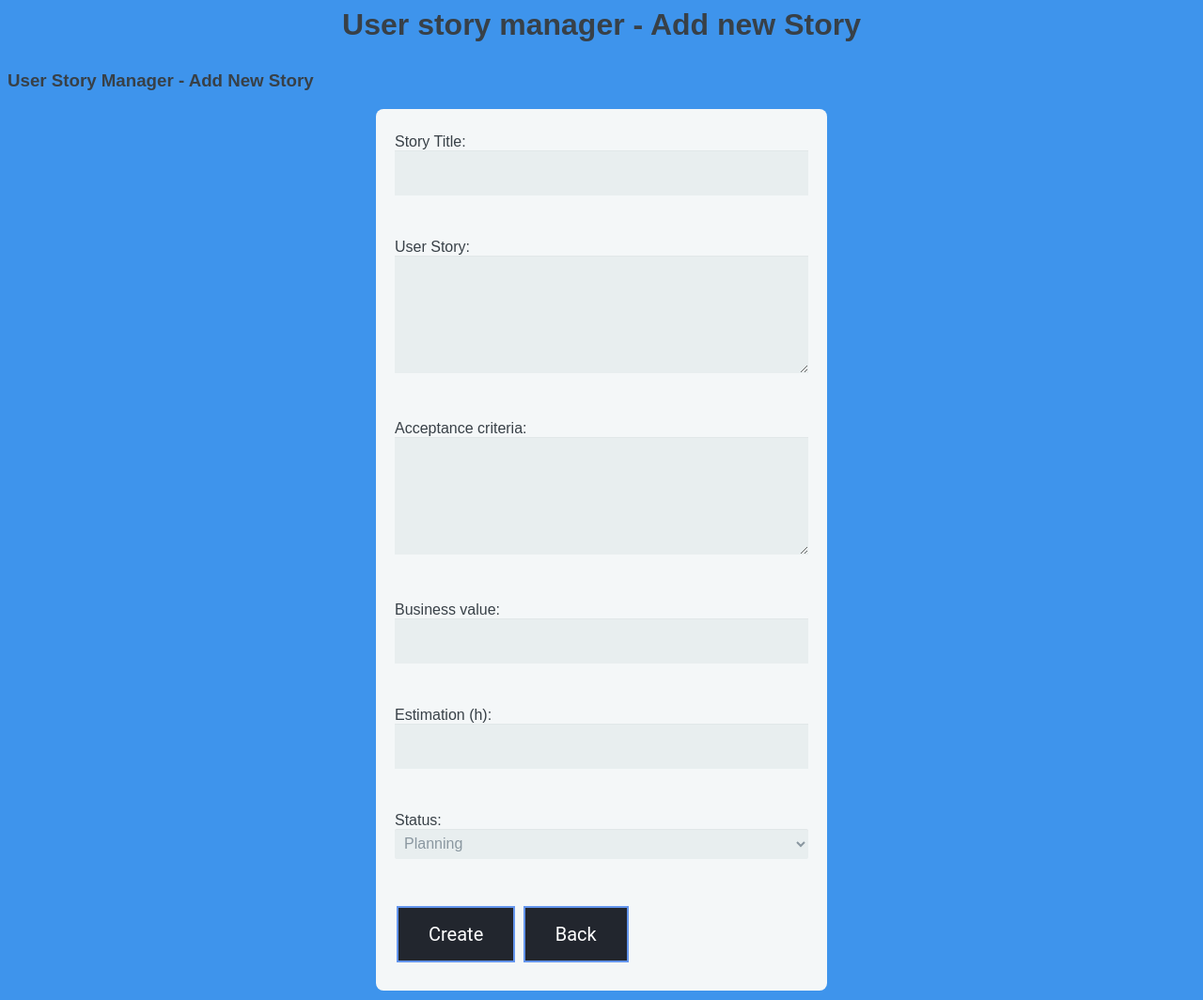
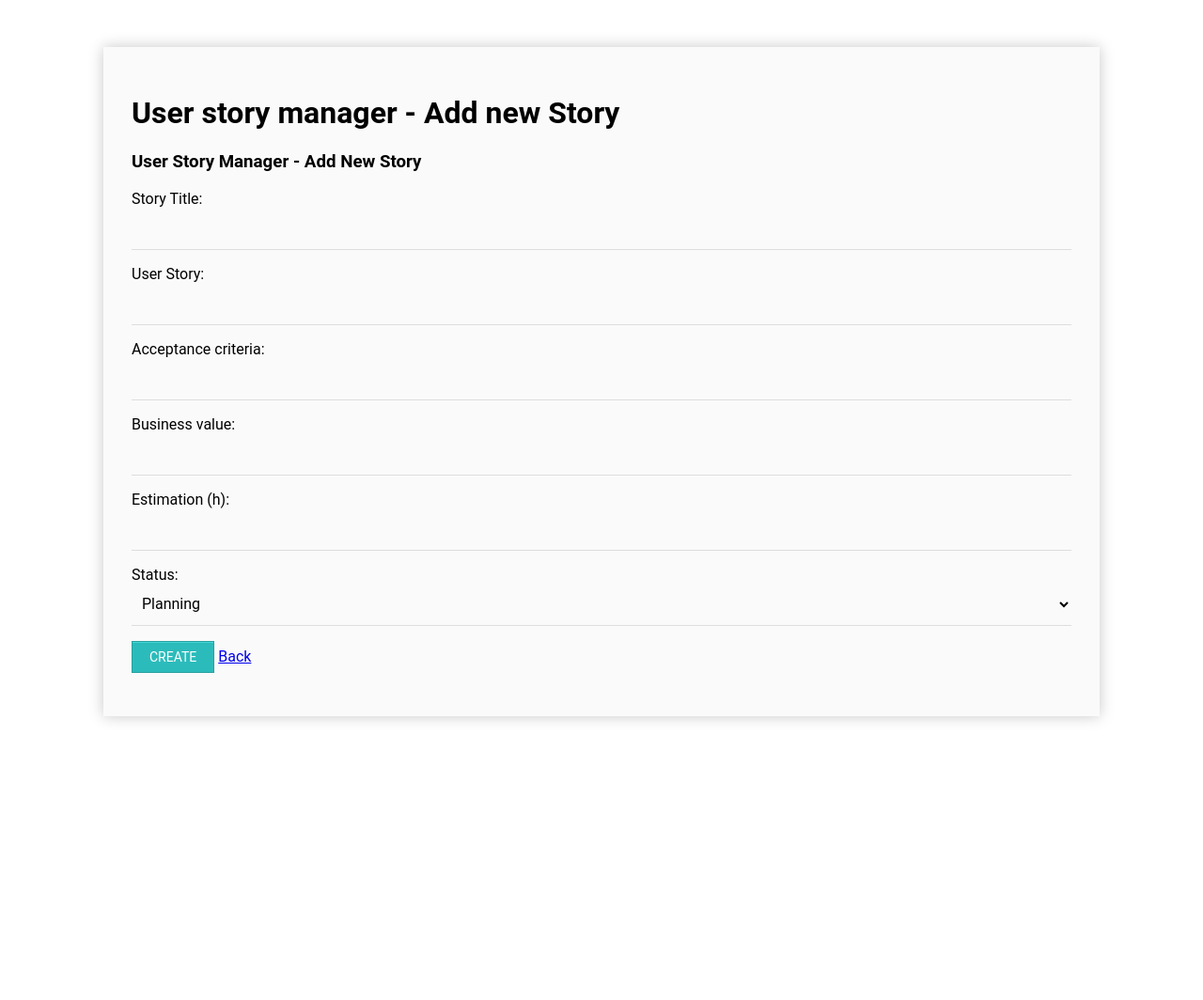
Before and after one commit to gabee1987/super-sprinter-3000-Gabor_Koncz, a Flask app: page /story in a window 1280 px wide. Shown: the whole page at 94% size. After the commit the page ends 768 px from the top, so only its background shows below. Run offline with Flask 2, Linux system fonts and the light colour scheme.

Commit message:
css for list is done, edit still in progress

```diff
--- /dev/null
+++ b/static/edit_style.css
@@ -0,0 +1,109 @@
+/*** Edit page Styles **/
+
+.form-style-8{
+    font-family: 'Roboto', sans-serif;
+    width: 1000px;
+    padding: 30px;
+    background: #fafafa;
+    margin: 50px auto;
+    box-shadow: 0px 0px 15px rgba(0, 0, 0, 0.22);
+    -moz-box-shadow: 0px 0px 15px rgba(0, 0, 0, 0.22);
+    -webkit-box-shadow:  0px 0px 15px rgba(0, 0, 0, 0.22);
+
+}
+.form-style-8 h2{
+    background: #4D4D4D;
+    text-transform: uppercase;
+    font-family: 'Roboto', sans-serif;
+    color: #797979;
+    font-size: 18px;
+    font-weight: 100;
+    padding: 20px;
+    margin: -30px -30px 30px -30px;
+}
+.form-style-8 input[type="text"],
+.form-style-8 input[type="date"],
+.form-style-8 input[type="datetime"],
+.form-style-8 input[type="email"],
+.form-style-8 input[type="number"],
+.form-style-8 input[type="search"],
+.form-style-8 input[type="time"],
+.form-style-8 input[type="url"],
+.form-style-8 input[type="password"],
+.form-style-8 textarea,
+.form-style-8 select
+{
+    box-sizing: border-box;
+    -webkit-box-sizing: border-box;
+    -moz-box-sizing: border-box;
+    outline: none;
+    display: block;
+    width: 100%;
+    padding: 7px;
+    border: none;
+    border-bottom: 1px solid #ddd;
+    background: transparent;
+    margin-bottom: 10px;
+    font: 16px 'Roboto', sans-serif;
+    height: 45px;
+}
+.form-style-8 textarea{
+    resize:none;
+    overflow: hidden;
+}
+.form-style-8 input[type="button"],
+.form-style-8 input[type="submit"]{
+    -moz-box-shadow: inset 0px 1px 0px 0px #45D6D6;
+    -webkit-box-shadow: inset 0px 1px 0px 0px #45D6D6;
+    box-shadow: inset 0px 1px 0px 0px #45D6D6;
+    background-color: #2CBBBB;
+    border: 1px solid #27A0A0;
+    display: inline-block;
+    cursor: pointer;
+    color: #FFFFFF;
+    font-family: 'Roboto', sans-serif;
+    font-size: 14px;
+    padding: 8px 18px;
+    text-decoration: none;
+    text-transform: uppercase;
+}
+.form-style-8 input[type="button"]:hover,
+.form-style-8 input[type="submit"]:hover {
+    background:linear-gradient(to bottom, #34CACA 5%, #30C9C9 100%);
+    background-color:#34CACA;
+}
+
+
+/***
+div.story_edit_title {
+    display: block;
+    margin: auto;
+    max-width: 600px;
+    padding:5px;
+    width: 100%;
+}
+
+.story_edit_title h1 {
+    color: #fafafa;
+    font-size: 30px;
+    font-weight: 500;
+    font-style:normal;
+    font-family: "Roboto", helvetica, arial, sans-serif;
+    text-transform:uppercase;
+}
+
+div.story_manager_title {
+    display: block;
+    max-width: 600px;
+    padding:5px;
+    width: 100%;
+}
+
+.story_manager_title h3 {
+   color: #fafafa;
+   font-size: 30px;
+   font-weight: 500;
+   font-style:normal;
+   font-family: "Roboto", helvetica, arial, sans-serif;
+}
+***/
--- a/static/style.css
+++ /dev/null
@@ -1,335 +0,0 @@
-
-/*** Table Styles ***/
-
-body {
-  background-color: #3e94ec;
-  font-family: "Roboto", helvetica, arial, sans-serif;
-  font-size: 16px;
-  font-weight: 400;
-  text-rendering: optimizeLegibility;
-}
-
-div.table-title {
-   display: block;
-  margin: auto;
-  max-width: 600px;
-  padding:5px;
-  width: 100%;
-}
-
-
-.table-title h1 {
-   color: #fafafa;
-   font-size: 30px;
-   font-weight: 400;
-   font-style:normal;
-   font-family: "Roboto", helvetica, arial, sans-serif;
-   text-shadow: -1px -1px 1px rgba(0, 0, 0, 0.1);
-   text-transform:uppercase;
-}
-
-
-.table-fill {
-  background: white;
-  border-radius:3px;
-  border-collapse: collapse;
-  height: 320px;
-  margin: auto;
-  max-width: 600px;
-  padding:5px;
-  width: 100%;
-  box-shadow: 0 5px 10px rgba(0, 0, 0, 0.1);
-  animation: float 5s infinite;
-}
-
-th {
-  color:#D5DDE5;;
-  background:#1b1e24;
-  border-bottom:4px solid #9ea7af;
-  border-right: 1px solid #343a45;
-  font-size:23px;
-  font-weight: 100;
-  padding:24px;
-  text-align:left;
-  text-shadow: 0 1px 1px rgba(0, 0, 0, 0.1);
-  vertical-align:middle;
-}
-
-th:first-child {
-  border-top-left-radius:3px;
-}
-
-th:last-child {
-  border-top-right-radius:3px;
-  border-right:none;
-}
-
-tr {
-  border-top: 1px solid #C1C3D1;
-  border-bottom-: 1px solid #C1C3D1;
-  color:#666B85;
-  font-size:16px;
-  font-weight:normal;
-  text-shadow: 0 1px 1px rgba(256, 256, 256, 0.1);
-}
-
-tr:hover td {
-  background:#4E5066;
-  color:#FFFFFF;
-  border-top: 1px solid #22262e;
-  border-bottom: 1px solid #22262e;
-}
-
-tr:first-child {
-  border-top:none;
-}
-
-tr:last-child {
-  border-bottom:none;
-}
-
-tr:nth-child(odd) td {
-  background:#EBEBEB;
-}
-
-tr:nth-child(odd):hover td {
-  background:#4E5066;
-}
-
-tr:last-child td:first-child {
-  border-bottom-left-radius:3px;
-}
-
-tr:last-child td:last-child {
-  border-bottom-right-radius:3px;
-}
-
-td {
-  background:#FFFFFF;
-  padding:20px;
-  text-align:left;
-  vertical-align:middle;
-  font-weight:300;
-  font-size:18px;
-  text-shadow: -1px -1px 1px rgba(0, 0, 0, 0.1);
-  border-right: 1px solid #C1C3D1;
-}
-
-td:last-child {
-  border-right: 0px;
-}
-
-th.text-left {
-  text-align: left;
-}
-
-th.text-center {
-  text-align: center;
-}
-
-th.text-right {
-  text-align: right;
-}
-
-td.text-left {
-  text-align: left;
-}
-
-td.text-center {
-  text-align: center;
-}
-
-td.text-right {
-  text-align: right;
-}
-
-
-/*** Button Styles ***/
-.button {
-    background-color: black;
-    color: white;
-    padding: 16px 32px;
-    text-align: center;
-    text-decoration: none;
-    display: inline-block;
-    font-size: 20px;
-    font-family: "Roboto", helvetica, arial, sans-serif;
-    margin: 4px 2px;
-    -webkit-transition-duration: 0.4s; /* Safari */
-    transition-duration: 0.4s;
-    cursor: pointer;
-}
-
-.button {
-    background-color: #22262e;
-    color: white;
-    border: 2px solid #6495ED;
-}
-
-.button:hover {
-    background-color: #4E5066;
-    color: white;
-}
-
-#create_story {
-    position:absolute;
-    transition: .5s ease;
-    left: 50px;
-    top: 30px;
-
-}
-
-/*** Edit page Styles **/
-
-
-*, *:before, *:after {
-  -moz-box-sizing: border-box;
-  -webkit-box-sizing: border-box;
-  box-sizing: border-box;
-}
-
-body {
-  font-family: 'Nunito', sans-serif;
-  color: #384047;
-}
-
-form {
-  max-width: 300px;
-  margin: 10px auto;
-  padding: 10px 20px;
-  background: #f4f7f8;
-  border-radius: 8px;
-}
-
-h1 {
-  margin: 0 0 30px 0;
-  text-align: center;
-}
-
-input[type="text"],
-input[type="password"],
-input[type="date"],
-input[type="datetime"],
-input[type="email"],
-input[type="number"],
-input[type="search"],
-input[type="tel"],
-input[type="time"],
-input[type="url"],
-textarea,
-select {
-  background: rgba(255,255,255,0.1);
-  border: none;
-  font-size: 16px;
-  height: auto;
-  margin: 0;
-  outline: 0;
-  padding: 15px;
-  width: 100%;
-  background-color: #e8eeef;
-  color: #8a97a0;
-  box-shadow: 0 1px 0 rgba(0,0,0,0.03) inset;
-  margin-bottom: 30px;
-}
-
-input[type="radio"],
-input[type="checkbox"] {
-  margin: 0 4px 8px 0;
-}
-
-select {
-  padding: 6px;
-  height: 32px;
-  border-radius: 2px;
-}
-
-button {
-  padding: 19px 39px 18px 39px;
-  color: #FFF;
-  background-color: #4bc970;
-  font-size: 18px;
-  text-align: center;
-  font-style: normal;
-  border-radius: 5px;
-  width: 100%;
-  border: 1px solid #3ac162;
-  border-width: 1px 1px 3px;
-  box-shadow: 0 -1px 0 rgba(255,255,255,0.1) inset;
-  margin-bottom: 10px;
-}
-
-fieldset {
-  margin-bottom: 30px;
-  border: none;
-}
-
-legend {
-  font-size: 1.4em;
-  margin-bottom: 10px;
-}
-
-label {
-  display: block;
-  margin-bottom: 8px;
-}
-
-label.light {
-  font-weight: 300;
-  display: inline;
-}
-
-.number {
-  background-color: #5fcf80;
-  color: #fff;
-  height: 30px;
-  width: 30px;
-  display: inline-block;
-  font-size: 0.8em;
-  margin-right: 4px;
-  line-height: 30px;
-  text-align: center;
-  text-shadow: 0 1px 0 rgba(255,255,255,0.2);
-  border-radius: 100%;
-}
-
-@media screen and (min-width: 480px) {
-
-  form {
-    max-width: 480px;
-  }
-
-}
-
-/***
-div.story_edit_title {
-    display: block;
-    margin: auto;
-    max-width: 600px;
-    padding:5px;
-    width: 100%;
-}
-
-.story_edit_title h1 {
-    color: #fafafa;
-    font-size: 30px;
-    font-weight: 500;
-    font-style:normal;
-    font-family: "Roboto", helvetica, arial, sans-serif;
-    text-transform:uppercase;
-}
-
-div.story_manager_title {
-    display: block;
-    max-width: 600px;
-    padding:5px;
-    width: 100%;
-}
-
-.story_manager_title h3 {
-   color: #fafafa;
-   font-size: 30px;
-   font-weight: 500;
-   font-style:normal;
-   font-family: "Roboto", helvetica, arial, sans-serif;
-}
-***/
--- a/templates/form.html
+++ b/templates/form.html
@@ -1,8 +1,9 @@
 <!DOCTYPE html>
 
 <html>
-    <link rel="stylesheet" href="/static/style.css">
+    <link rel="stylesheet" href="/static/edit_style.css">
     {% if not story_ID %}
+    <div class="form-style-8">
     <head>
         <title>Sprinter 3000 - Add new Story</title>
             <h1>User story manager - Add new Story</h1>
@@ -37,7 +38,9 @@
                 <a href="/" class="button">Back</a></p>
             </form>
         </body>
+    </div>
     {% else %}
+    <div class="form-style-8">
     <head>
         <title>Sprinter 3000 - Edit Story</title>
             <div align="middle" class="story_edit_title">
@@ -79,5 +82,6 @@
                 </p>
             </form>
         </body>
+    </div>
     {% endif %}
 </html>
--- a/templates/list.html
+++ b/templates/list.html
@@ -1,7 +1,7 @@
 <!DOCTYPE html>
 
 <html>
-    <link rel="stylesheet" href="static/style.css">
+    <link rel="stylesheet" href="/static/list_style.css">
     <head>
         <title>Super Sprinter 3000</title>
     </head>
```
Also changed, not shown: static/list_style.css (added, +178 -0 lines).
